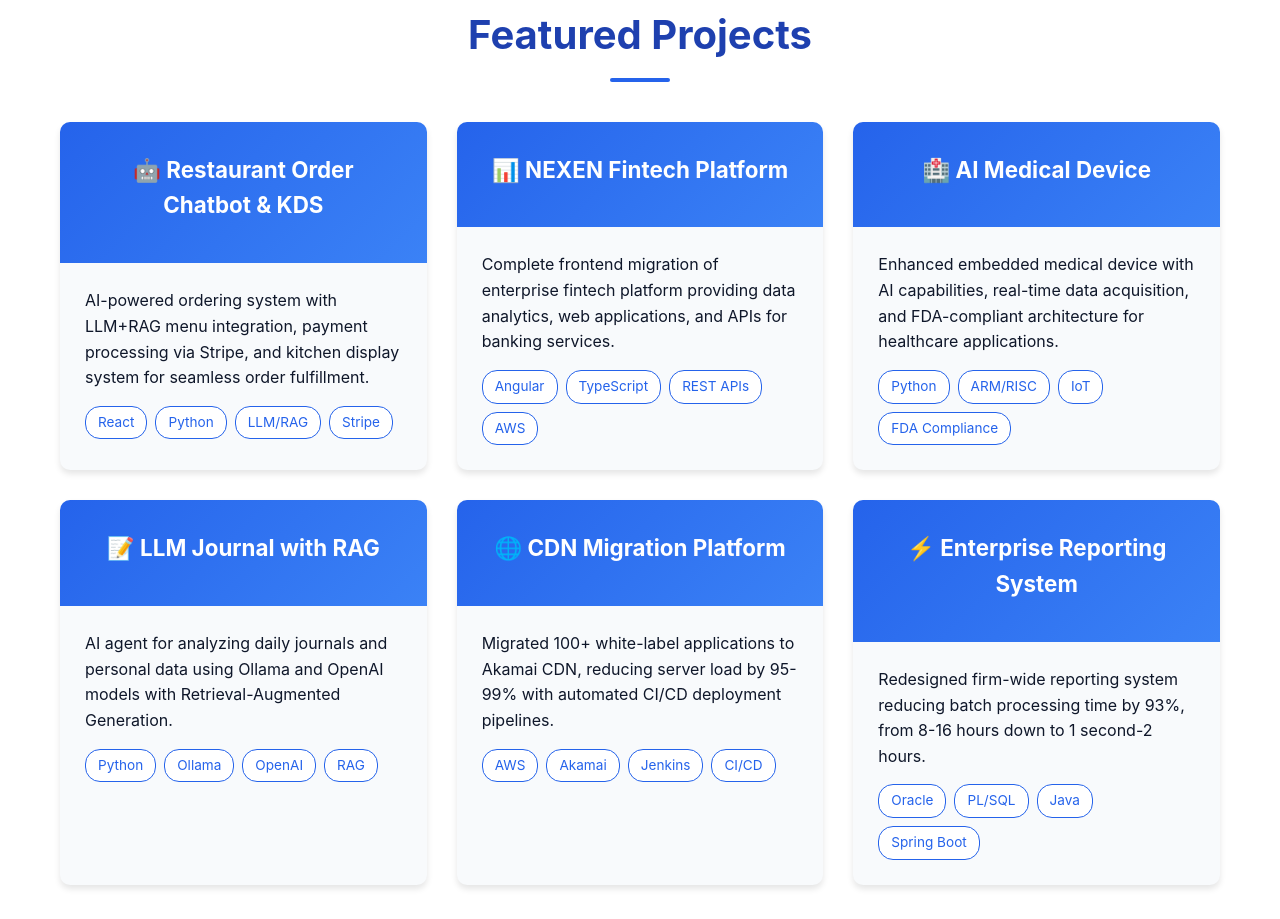
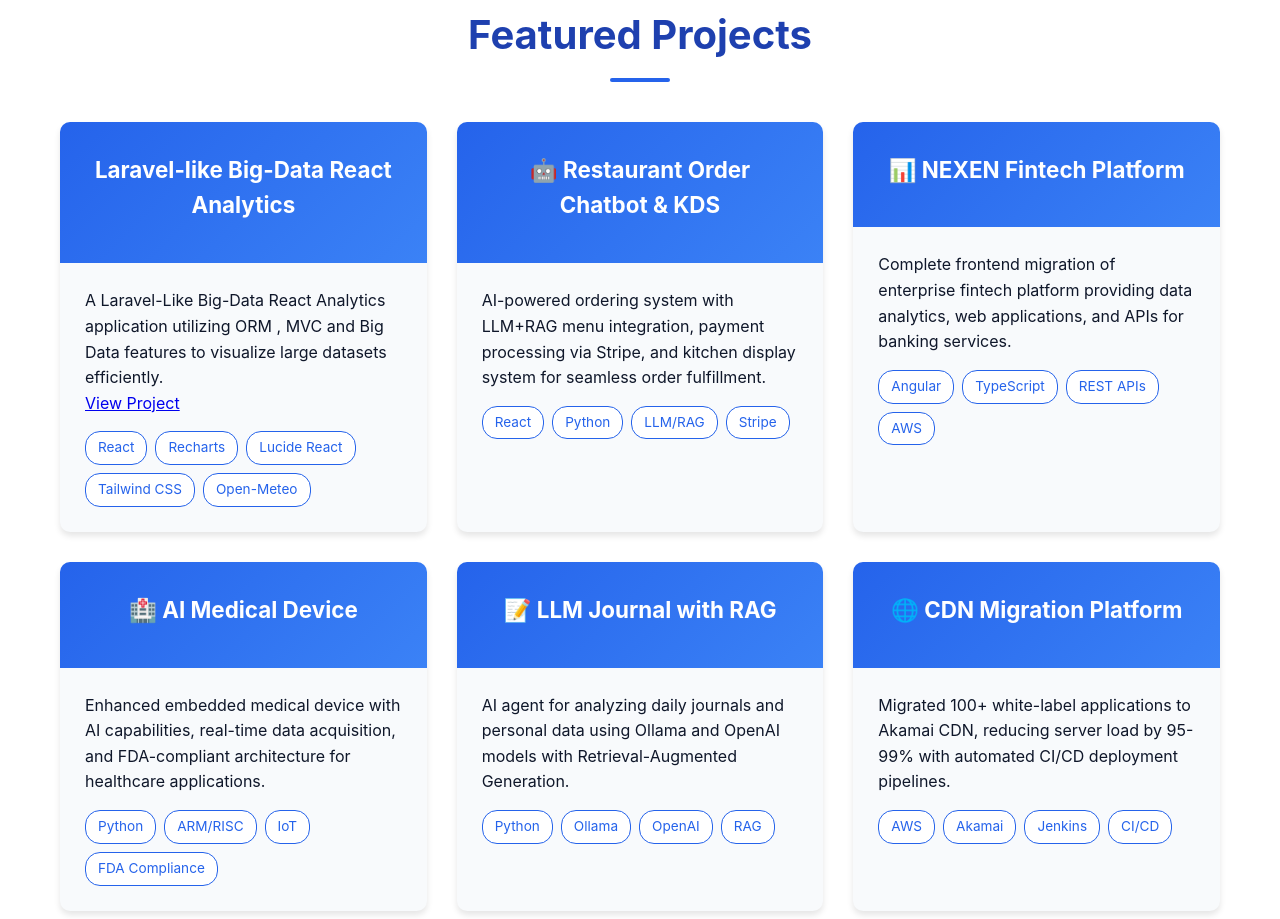
Before and after one commit to pedalshoe/cml-portfolio, a plain HTML site: page src/web/index.html in a window 1280 px wide. Shown: the part 4638-5557 px from the top of the page. Drawn offline with Linux system fonts and the light colour scheme.

Commit message:
task: added the big-data project link

```diff
--- a/src/web/index.html
+++ b/src/web/index.html
@@ -554,6 +554,24 @@
             <div class="projects-grid">
                 <div class="project-card">
                     <div class="project-header">
+                        <h3><FontAwesomeIcon icon={["fab", "laravel"]} /> Laravel-like Big-Data React Analytics</h3>
+                    </div>
+                    <div class="project-body">
+                        <p>A Laravel-Like Big-Data React Analytics application utilizing ORM , MVC and Big Data features to visualize large datasets efficiently.
+                            <br/>
+                            <a href="https://laravel-climate-dashboard.vercel.app/" target="_blank" rel="noopener noreferrer">View Project</a>
+                        </p>
+                        <div class="tech-tags">
+                            <span class="tech-tag">React</span>
+                            <span class="tech-tag">Recharts</span>
+                            <span class="tech-tag">Lucide React</span>
+                            <span class="tech-tag">Tailwind CSS</span>
+                            <span class="tech-tag">Open-Meteo</span>
+                        </div>
+                    </div>
+                </div>
+                <div class="project-card">
+                    <div class="project-header">
                         <h3>🤖 Restaurant Order Chatbot & KDS</h3>
                     </div>
                     <div class="project-body">
```
